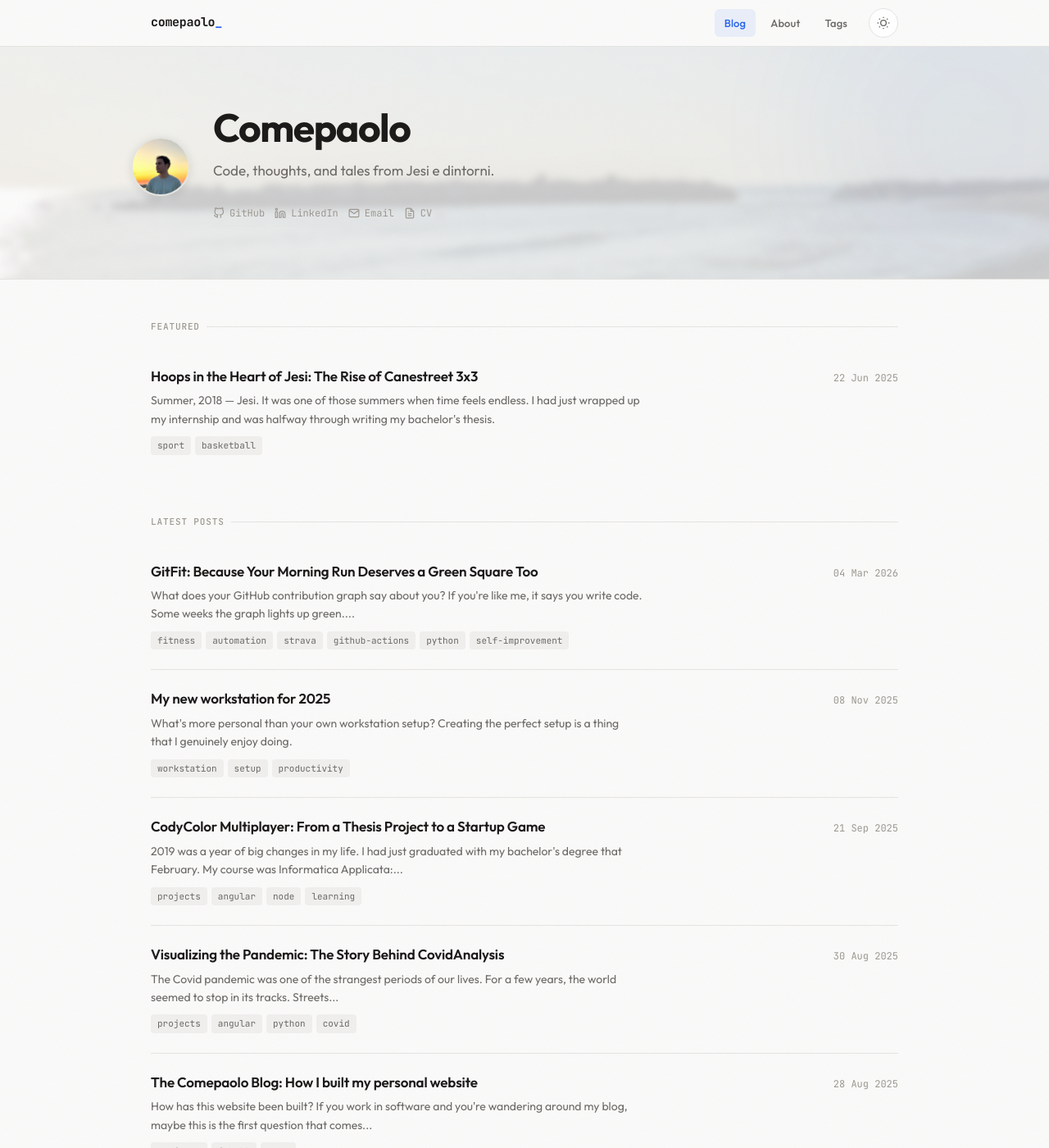
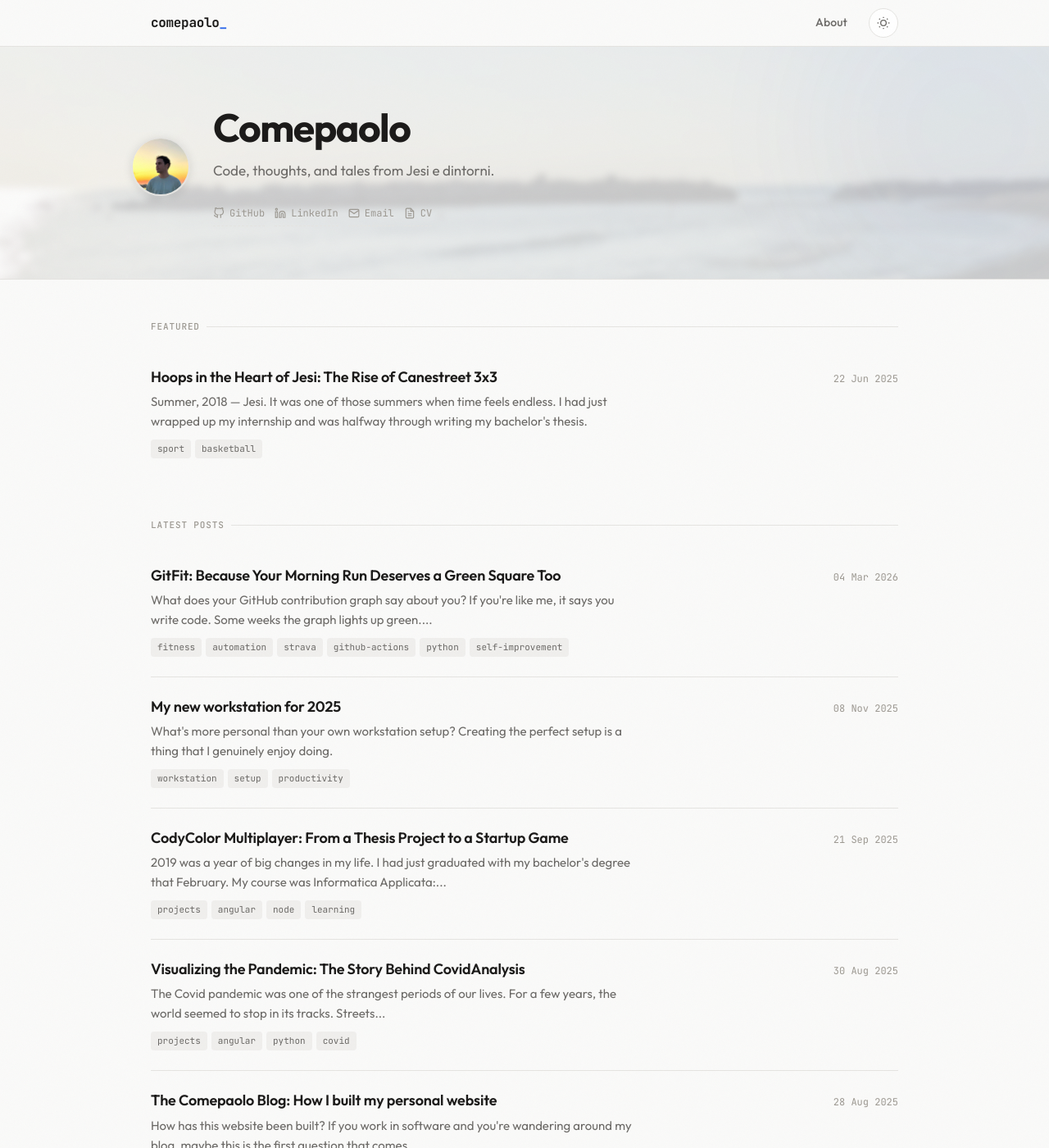
Before and after one commit to maldins46/comepaolo-blog-v2, a Jekyll site: the page built from index.html, in a window 1280 px wide and 1400 px high. Shown: the whole window at 82% size. Built offline with Jekyll 4.4.1, drawn with Linux system fonts in a browser that asks for light colours; the list of posts is cut into pages by our own code.

Commit message:
Fix light/dark mode toggle, bigger typography, reduced menu

```diff
--- a/_includes/nav.html
+++ b/_includes/nav.html
@@ -1,9 +1,7 @@
 <nav class="nav"><div class="nav-inner">
   <a class="nav-logo" href="{{ site.baseurl }}/">comepaolo<span>_</span></a>
   <div class="nav-links">
-    <a class="nav-link{% if page.url == '/' or page.url contains '/page/' %} active{% endif %}" href="{{ site.baseurl }}/">Blog</a>
     <a class="nav-link{% if page.url == '/about/' %} active{% endif %}" href="{{ site.baseurl }}/about/">About</a>
-    <a class="nav-link{% if page.url == '/tags/' %} active{% endif %}" href="{{ site.baseurl }}/tags/">Tags</a>
     <button class="theme-toggle" id="themeBtn" aria-label="Toggle theme" data-tooltip="Dark">
       <svg class="icon-sun" viewBox="0 0 24 24" fill="none" stroke="currentColor" stroke-width="2"><circle cx="12" cy="12" r="5"/><line x1="12" y1="1" x2="12" y2="3"/><line x1="12" y1="21" x2="12" y2="23"/><line x1="4.22" y1="4.22" x2="5.64" y2="5.64"/><line x1="18.36" y1="18.36" x2="19.78" y2="19.78"/><line x1="1" y1="12" x2="3" y2="12"/><line x1="21" y1="12" x2="23" y2="12"/><line x1="4.22" y1="19.78" x2="5.64" y2="18.36"/><line x1="18.36" y1="5.64" x2="19.78" y2="4.22"/></svg>
       <svg class="icon-moon" viewBox="0 0 24 24" fill="none" stroke="currentColor" stroke-width="2"><path d="M21 12.79A9 9 0 1 1 11.21 3 7 7 0 0 0 21 12.79z"/></svg>
--- a/_sass/_article.scss
+++ b/_sass/_article.scss
@@ -153,13 +153,13 @@
   padding: 40px 24px 80px;
 
   p {
-    font-size: 16px;
+    font-size: 17px;
     line-height: 1.8;
     margin-bottom: 24px;
   }
 
   h2 {
-    font-size: 22px;
+    font-size: 24px;
     font-weight: 600;
     letter-spacing: -0.02em;
     margin: 48px 0 16px;
@@ -217,7 +217,7 @@
   }
 
   ul, ol {
-    font-size: 16px;
+    font-size: 17px;
     line-height: 1.8;
     margin-bottom: 24px;
     padding-left: 24px;
--- a/_sass/_base.scss
+++ b/_sass/_base.scss
@@ -6,7 +6,7 @@
   background: var(--bg);
   color: var(--text-primary);
   line-height: 1.7;
-  font-size: 16px;
+  font-size: 17px;
   font-weight: 400;
   transition: background var(--transition-theme), color var(--transition-theme);
   min-height: 100vh;
--- a/_sass/_nav.scss
+++ b/_sass/_nav.scss
@@ -20,7 +20,7 @@
 
 .nav-logo {
   font-family: var(--font-mono);
-  font-size: 15px;
+  font-size: 16px;
   font-weight: 700;
   letter-spacing: -0.02em;
   color: var(--text-primary);
@@ -37,7 +37,7 @@
 }
 
 .nav-link {
-  font-size: 13px;
+  font-size: 14px;
   font-weight: 500;
   color: var(--text-secondary);
   padding: 6px 12px;
@@ -77,6 +77,7 @@
     transform: rotate(15deg);
   }
 
+  @media (hover: hover) {
     &:hover::after {
       content: attr(data-tooltip);
       position: absolute;
@@ -92,6 +93,7 @@
       white-space: nowrap;
       pointer-events: none;
       animation: tooltipFade 0.2s ease-in-out;
+    }
   }
 
   svg {
--- a/_sass/_posts.scss
+++ b/_sass/_posts.scss
@@ -69,7 +69,7 @@
 }
 
 .post-title {
-  font-size: 17px;
+  font-size: 18px;
   font-weight: 600;
   letter-spacing: -0.01em;
   line-height: 1.35;
@@ -86,7 +86,7 @@
 }
 
 .post-excerpt {
-  font-size: 14px;
+  font-size: 15px;
   color: var(--text-secondary);
   line-height: 1.6;
   max-width: 600px;
@@ -182,4 +182,13 @@
   .current {
     color: var(--text-tertiary);
   }
+
+  @media (max-width: 640px) {
+    a {
+      max-width: 60px;
+      white-space: nowrap;
+      overflow: hidden;
+      text-overflow: clip;
+    }
+  }
 }
--- a/_sass/_responsive.scss
+++ b/_sass/_responsive.scss
@@ -1,6 +1,6 @@
 @media (max-width: 640px) {
   .nav-inner { padding: 0 16px; }
-  .nav-link { padding: 6px 8px; font-size: 12px; }
+  .nav-link { padding: 6px 8px; font-size: 14px; }
   .hero { padding: 40px 16px 36px; }
   .hero-inner { gap: 20px; }
   .hero-avatar { width: 56px; height: 56px; }
@@ -8,7 +8,9 @@
   .featured { padding: 0 16px; }
   .posts { padding: 0 16px 36px; }
   .post-top-row { flex-direction: column; gap: 4px; }
-  .post-date { order: -1; }
+  .post-date { order: -1; font-size: 13px; }
+  .post-title { font-size: 18px; }
+  .post-excerpt { font-size: 15px; }
   .about-intro { flex-direction: column; gap: 20px; }
   .about-avatar { width: 72px; height: 72px; }
   .article-header { padding: 36px 16px 0; }
@@ -18,6 +20,8 @@
   .article-cover { padding: 20px 16px 0; }
   .article-cover img { height: 180px; }
   .article-content { padding: 32px 16px 64px; }
+  .article-content p { font-size: 17px; }
+  .article-content h2 { font-size: 24px; }
   .about-inner { padding: 36px 16px 64px; }
   .footer-inner { flex-direction: column; text-align: center; }
 }
```
Lines whose indentation alone changed are shown as unchanged.
